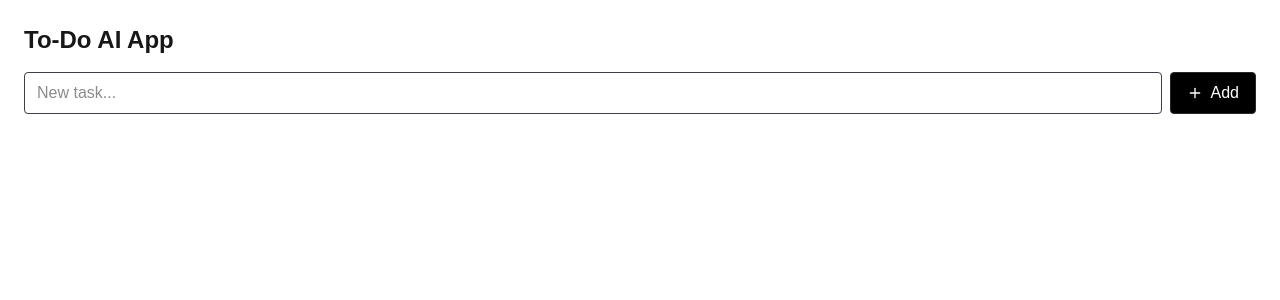
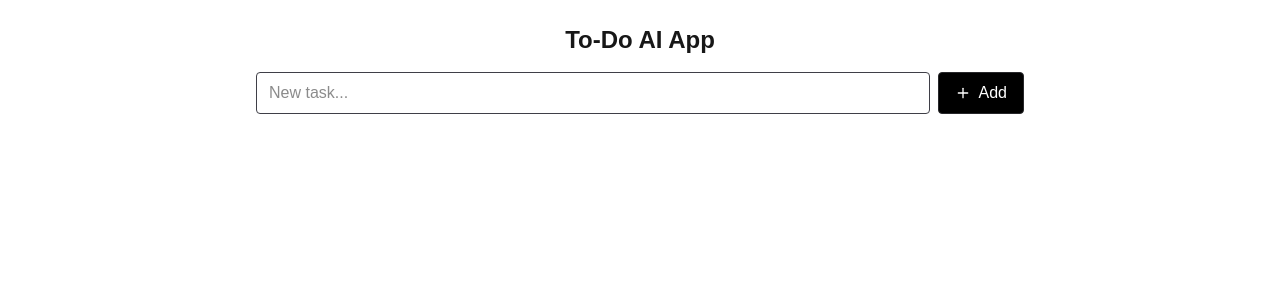
Before and after one commit to Rayquazads/todo-ai-app, a Next.js app: page / in a window 1280 px wide. Shown: the top 300 px of the page. Built offline with nearby package versions, Linux system fonts and the light colour scheme; no server answers.

Commit message:
chore(ui): center app title/content (max-w-3xl + text-center)

```diff
--- a/src/app/page.tsx
+++ b/src/app/page.tsx
@@ -33,7 +33,7 @@ export default function Home() {
               return;
             }
           }
-        } catch {}
+        } catch { }
         if (Date.now() < deadline) setTimeout(tick, 1200);
       };
       tick();
@@ -43,13 +43,15 @@ export default function Home() {
     return () => window.removeEventListener('tasks:refresh', onRefresh as EventListener);
   }, [router]);
 
+  // src/app/page.tsx
   return (
     <main className="container mx-auto p-6">
-      {/* ✅ título restaurado no topo, sem mudar o restante */}
-      <h1 className="text-2xl font-semibold mb-4">{APP_NAME}</h1>
-
-      <TaskForm onAdd={handleCreated} />
-      <TaskList />
+      <div className="max-w-3xl mx-auto"> {/* limita e centraliza o bloco */}
+        <h1 className="text-2xl font-semibold mb-4 text-center">{APP_NAME}</h1>
+        <TaskForm onAdd={handleCreated} />
+        <TaskList />
+      </div>
     </main>
   );
+
 }
```
